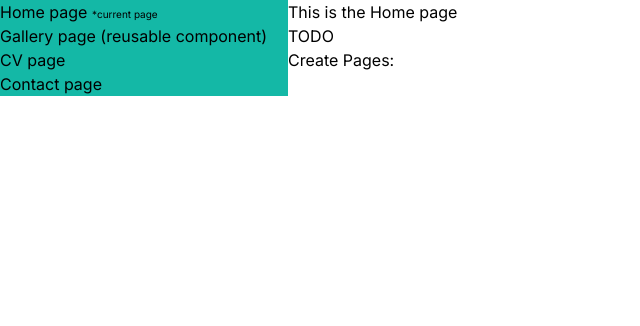
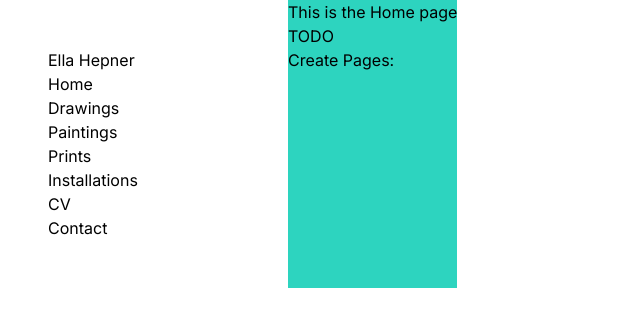
Before and after one commit to CesarIgnacio/ellasportfolio, a Next.js app: page / in a window 1280 px wide. Shown: the top 326 px of the page, without its empty margins (0-640 px from the left). Built offline with nearby package versions, Linux system fonts and the light colour scheme.

Commit message:
item list + padding

```diff
--- a/src/app/page.tsx
+++ b/src/app/page.tsx
@@ -3,14 +3,16 @@ import Sidebar from "@/components/Sidebar";
 export default function Home() {
   return (
     <div className="flex flex-row">
-      <section className="w-72 bg-teal-500">
+      <section className="w-72 bg-white">
         <Sidebar />
       </section>
-      <div>
-        <h1>This is the Home page</h1>
-        <h2>TODO</h2>
-        <span>Create Pages:</span>
-      </div>
+      <main className="bg-teal-400">
+        <div>
+          <h1>This is the Home page</h1>
+          <h2>TODO</h2>
+          <span>Create Pages:</span>
+        </div>
+      </main>
     </div>
   );
 }
--- a/src/components/Sidebar.tsx
+++ b/src/components/Sidebar.tsx
@@ -2,15 +2,15 @@
 
 export default function Sidebar() {
   return (
-    <>
-      <ul>
-        <li>
-          Home page <span style={{ fontSize: "x-small" }}>*current page</span>
-        </li>
-        <li>Gallery page (reusable component)</li>
-        <li>CV page</li>
-        <li>Contact page</li>
-      </ul>
-    </>
+    <div className="flex flex-col p-12">
+      <h1 className="">Ella Hepner</h1>
+      <span>Home</span>
+      <span>Drawings</span>
+      <span>Paintings</span>
+      <span>Prints</span>
+      <span>Installations</span>
+      <span>CV</span>
+      <span>Contact</span>
+    </div>
   );
 }
```
